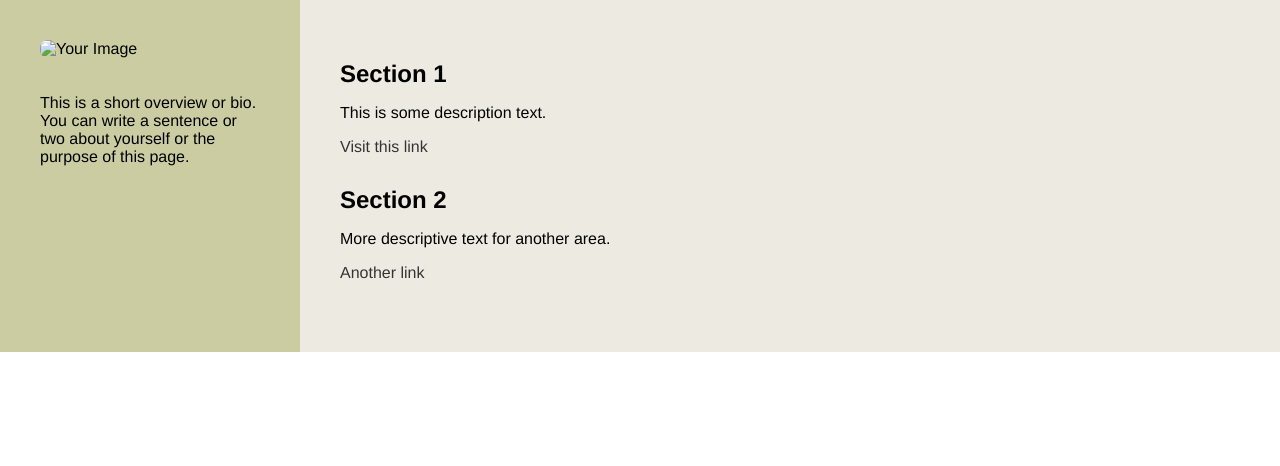
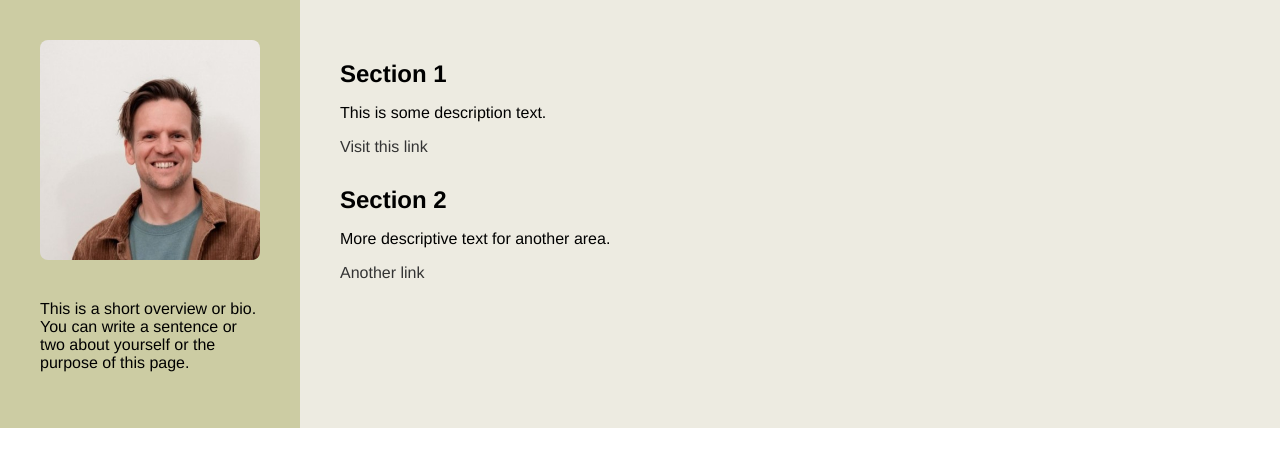
Before and after one commit to danjsleeman/.github.io, a plain HTML site: page index.html in a window 1280 px wide. Drawn offline with Linux system fonts and the light colour scheme.

Commit message:
Update index.html

```diff
--- a/index.html
+++ b/index.html
@@ -65,7 +65,7 @@
 </head>
 <body>
   <div class="left">
-    <img src="profile.jpg" alt="Your Image">
+    <img src="profile.jpeg" alt="Your Image">
     <p>This is a short overview or bio. You can write a sentence or two about yourself or the purpose of this page.</p>
   </div>
 
```
